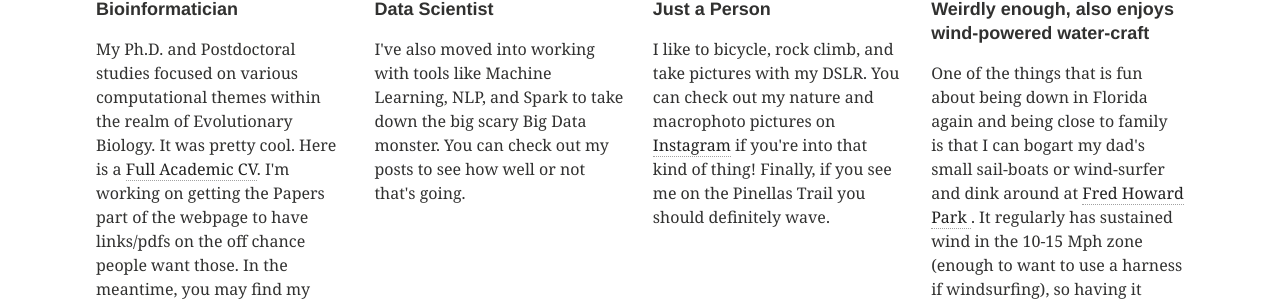
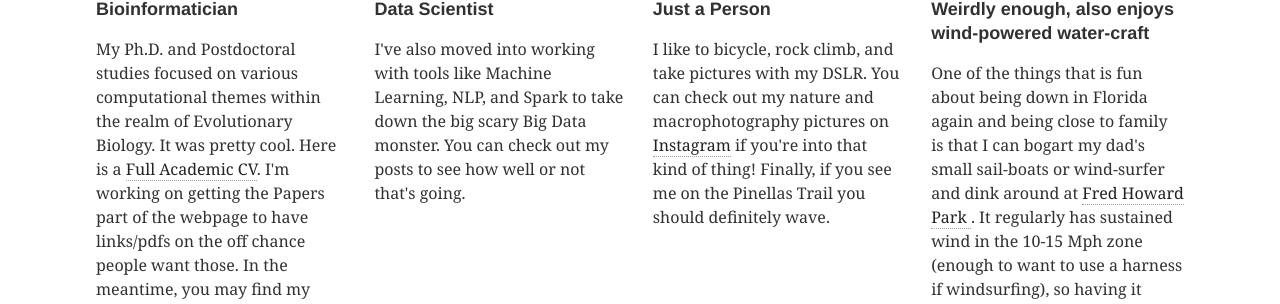
Before and after one commit to thomas-keller/thomas-keller.github.io, a Jekyll site: the page built from index.md, in a window 1280 px wide. Shown: the part 530-834 px from the top of the page. Built offline with Jekyll 4.4.1, drawn with Linux system fonts in a browser that asks for light colours.

Commit message:
updated cv

```diff
--- a/index.md
+++ b/index.md
@@ -19,7 +19,7 @@ image:
 
 <div class="tile">
   <h2 class="post-title">Just a Person</h2>
-  <p class="post-excerpt">I like to bicycle, rock climb, and take pictures with my DSLR. You can check out my nature and macrophoto pictures on <a href="https://www.instagram.com/thomas.e.keller">Instagram</a> if you're into that kind of thing! Finally, if you see me on the Pinellas Trail you should definitely wave. </p>
+  <p class="post-excerpt">I like to bicycle, rock climb, and take pictures with my DSLR. You can check out my nature and macrophotography pictures on <a href="https://www.instagram.com/thomas.e.keller">Instagram</a> if you're into that kind of thing! Finally, if you see me on the Pinellas Trail you should definitely wave. </p>
 </div><!-- /.tile -->
 
 <div class="tile">
```
